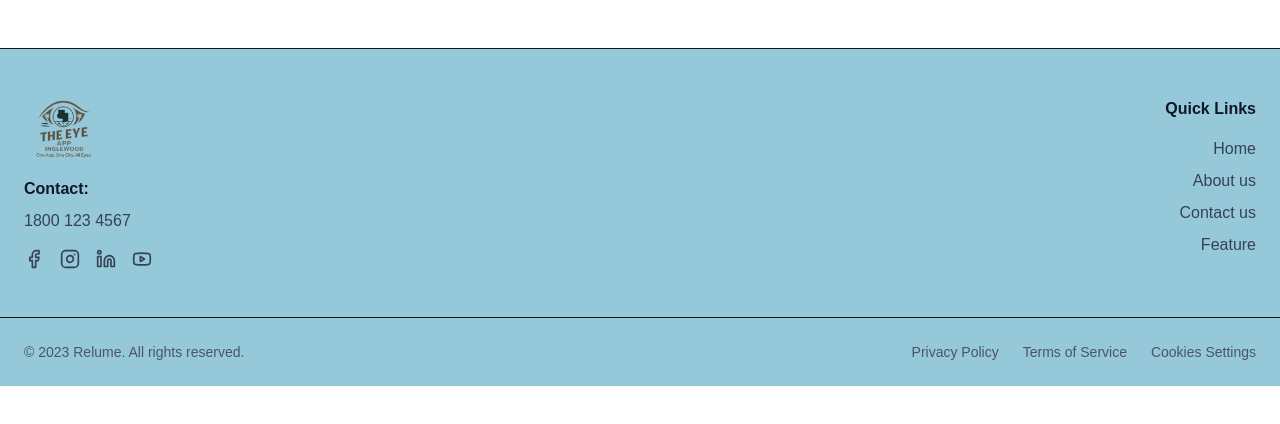
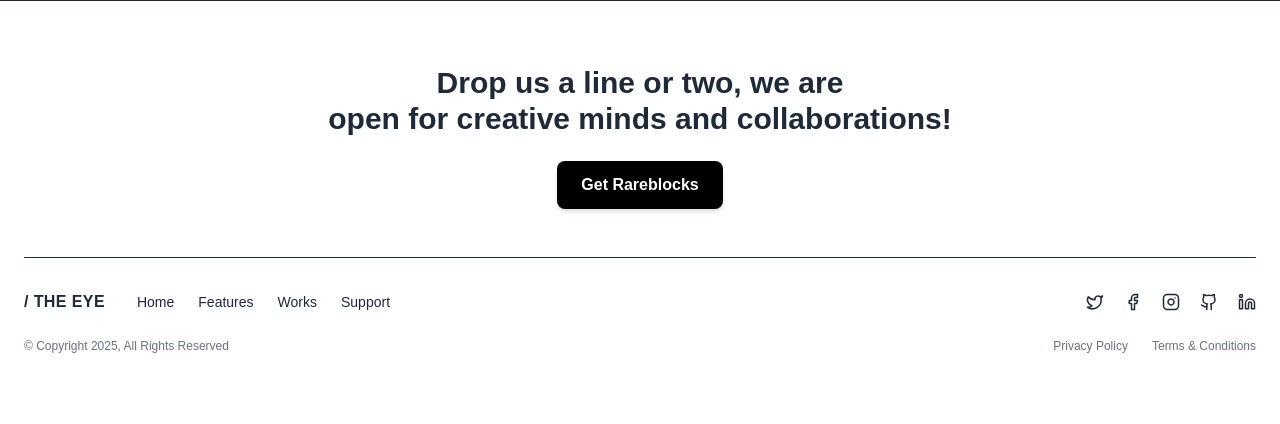
Before and after one commit to FarhanAli2000/Eye-webApp, a Next.js app: page /components/Footer in a window 1280 px wide. Shown: the top 424 px of the page. Built offline with nearby package versions, Linux system fonts and the light colour scheme.

Commit message:
sjkdfjsdf

```diff
--- a/app/components/AlertsSection.jsx
+++ b/app/components/AlertsSection.jsx
@@ -21,16 +21,16 @@ export default function AlertsSection() {
                 </div>
 
                 {/* Right Side - Video */}
-                {/* <div className="flex justify-center">
+                <div className="flex justify-center">
                     <video
-                        src="/videos/Real-Time Alerts.mp4"
+                        src="/videos/data6.mp4"
                         controls
                         autoPlay
                         loop
                         muted
                         className="rounded-xl shadow-lg w-full max-w-2xl h-[320px] object-cover"
                     />
-                </div> */}
+                </div>
 
 
             </div>
--- a/app/components/Connection.jsx
+++ b/app/components/Connection.jsx
@@ -8,16 +8,16 @@ export default function Connection() {
             <div className="container mx-auto px-6 grid grid-cols-1 md:grid-cols-2 gap-12 items-center">
 
                 {/* Left Side - Video */}
-                {/* <div className="flex justify-center">
+                <div className="flex justify-center">
                     <video
-                        src="/videos/Community Connection.mp4"
+                        src="/videos/data5.mp4"
                         controls
                         autoPlay
                         loop
                         muted
                         className="rounded-xl shadow-lg w-full max-w-2xl h-[320px] object-cover"
                     />
-                </div> */}
+                </div>
 
                 {/* Right Side - Text */}
                 <div>
--- a/app/components/ExperienceSection.jsx
+++ b/app/components/ExperienceSection.jsx
@@ -18,16 +18,16 @@ export default function ExperienceSection() {
                 </div>
 
                 {/* Right Side - Video */}
-                {/* <div className="flex justify-center">
+                <div className="flex justify-center">
                     <video
-                        src="/videos/Premium Experience.mp4"
+                        src="/videos/data8.mp4"
                         controls
                         autoPlay
                         loop
                         muted
                         className="rounded-xl shadow-lg w-full max-w-2xl h-[320px] object-cover"
                     />
-                </div> */}
+                </div>
 
 
             </div>
--- a/app/components/Explore.jsx
+++ b/app/components/Explore.jsx
@@ -19,16 +19,16 @@ export default function Explore() {
                 </div>
 
                 {/* Right Side - Video */}
-                {/* <div className="flex justify-center">
+                <div className="flex justify-center">
                     <video
-                        src="/videos/Explore Inglewood.mp4"
+                        src="/videos/data1.mp4"
                         controls
                         autoPlay
                         loop
                         muted
                         className="rounded-xl shadow-lg w-full max-w-2xl h-[320px] object-cover"
                     />
-                </div> */}
+                </div>
 
 
             </div>
--- a/app/components/Footer/page.jsx
+++ b/app/components/Footer/page.jsx
@@ -1,71 +1,51 @@
 "use client";
 
-import { Facebook, Instagram, Linkedin, Youtube } from "lucide-react";
-import Image from "next/image";
-import logo from "../../../public/images/hen.png";
+import { Facebook, Instagram, Linkedin, Twitter, Github } from "lucide-react";
 
 export default function Footer() {
     return (
-        <footer className="border-t mt-12 bg-[#95C9DA]">
-            <div className="max-w-7xl mx-auto px-6 py-12 grid grid-cols-1 md:grid-cols-4 gap-8">
+        <footer className="bg-white text-gray-800 border-t">
+            <div className="max-w-7xl mx-auto px-6 py-16 text-center">
 
-                {/* Logo & Contact */}
-                <div>
-                    <Image
-                        src={logo}
-                        alt="The Eye Logo"
-                        width={80}
-                        height={80}
-                        className="mb-4"
-                    />
-                    <p className="font-semibold text-gray-900 mb-2">Contact:</p>
-                    <p className="text-gray-700">1800 123 4567</p>
+                {/* CTA Section */}
+                <h2 className="text-2xl md:text-3xl font-bold mb-6">
+                    Drop us a line or two, we are <br />
+                    open for creative minds and collaborations!
+                </h2>
+                <button className="px-6 py-3 rounded-lg bg-black text-white font-semibold shadow-md hover:opacity-90 transition">
+                    Get Rareblocks
+                </button>
+
+                {/* Links + Social */}
+                <div className="mt-12 flex flex-col md:flex-row items-center justify-between border-t pt-8">
+
+                    {/* Logo + Nav */}
+                    <div className="flex flex-col md:flex-row items-center gap-8">
+                        <span className="font-bold tracking-wide">/ THE EYE</span>
+                        <nav className="flex gap-6 text-sm">
+                            <a href="#" className="hover:text-black">Home</a>
+                            <a href="#" className="hover:text-black">Features</a>
+                            <a href="#" className="hover:text-black">Works</a>
+                            <a href="#" className="hover:text-black">Support</a>
+                        </nav>
+                    </div>
 
                     {/* Social Icons */}
-                    <div className="flex gap-4 mt-4">
-                        <a href="#" className="text-gray-700 hover:text-teal-600">
-                            <Facebook size={20} />
-                        </a>
-                        <a href="#" className="text-gray-700 hover:text-teal-600">
-                            <Instagram size={20} />
-                        </a>
-                        <a href="#" className="text-gray-700 hover:text-teal-600">
-                            <Linkedin size={20} />
-                        </a>
-                        <a href="#" className="text-gray-700 hover:text-teal-600">
-                            <Youtube size={20} />
-                        </a>
+                    <div className="flex gap-5 mt-6 md:mt-0">
+                        <a href="#" className="hover:text-black"><Twitter size={18} /></a>
+                        <a href="#" className="hover:text-black"><Facebook size={18} /></a>
+                        <a href="#" className="hover:text-black"><Instagram size={18} /></a>
+                        <a href="#" className="hover:text-black"><Github size={18} /></a>
+                        <a href="#" className="hover:text-black"><Linkedin size={18} /></a>
                     </div>
                 </div>
 
-                {/* Empty columns to push Quick Links to right */}
-                <div></div>
-                <div></div>
-
-                {/* Quick Links - now on right side */}
-                <div className="md:text-right">
-                    <p className="font-semibold text-gray-900 mb-4">Quick Links</p>
-                    <ul className="space-y-2 text-gray-700">
-                        <li>
-                            <a href="#" className="hover:text-teal-600 font-medium">
-                                Home
-                            </a>
-                        </li>
-                        <li><a href="#" className="hover:text-teal-600">About us</a></li>
-                        <li><a href="#" className="hover:text-teal-600">Contact us</a></li>
-                        <li><a href="#" className="hover:text-teal-600">Feature</a></li>
-                    </ul>
-                </div>
-            </div>
-
-            {/* Bottom bar */}
-            <div className="border-t">
-                <div className="max-w-7xl mx-auto px-6 py-6 flex flex-col md:flex-row justify-between items-center text-sm text-gray-600">
-                    <p>© 2023 Relume. All rights reserved.</p>
-                    <div className="flex gap-6 mt-4 md:mt-0">
-                        <a href="#" className="hover:text-teal-600">Privacy Policy</a>
-                        <a href="#" className="hover:text-teal-600">Terms of Service</a>
-                        <a href="#" className="hover:text-teal-600">Cookies Settings</a>
+                {/* Bottom Bar */}
+                <div className="mt-6 flex flex-col md:flex-row justify-between items-center text-xs text-gray-500">
+                    <p>© Copyright {new Date().getFullYear()}, All Rights Reserved</p>
+                    <div className="flex gap-6 mt-2 md:mt-0">
+                        <a href="#" className="hover:text-black">Privacy Policy</a>
+                        <a href="#" className="hover:text-black">Terms & Conditions</a>
                     </div>
                 </div>
             </div>
--- a/app/components/RemindersSection.jsx
+++ b/app/components/RemindersSection.jsx
@@ -8,16 +8,16 @@ export default function RemindersSection() {
             <div className="container mx-auto px-6 grid grid-cols-1 md:grid-cols-2 gap-12 items-center">
                 {/* <p>asda</p> */}
                 {/* Left Side - Video */}
-                {/* <div className="flex justify-center">
+                <div className="flex justify-center">
                     <video
-                        src="/videos/Smart Reminders.mp4"
+                        src="/videos/data7.mp4"
                         controls
                         autoPlay
                         loop
                         muted
                         className="rounded-xl shadow-lg w-full max-w-2xl h-[320px] object-cover"
                     />
-                </div> */}
+                </div>
 
                 {/* Right Side - Text */}
                 <div>
--- a/app/components/TransitSection.jsx
+++ b/app/components/TransitSection.jsx
@@ -8,16 +8,16 @@ export default function TransitSection() {
             <div className="container mx-auto px-6 grid grid-cols-1 md:grid-cols-2 gap-12 items-center">
 
                 {/* Left Side - Video */}
-                {/* <div className="flex justify-center">
+                <div className="flex justify-center">
                     <video
-                        src="/videos/Mobility & Transit.mp4"
+                        src="/videos/data4.mp4"
                         controls
                         autoPlay
                         loop
                         muted
                         className="rounded-xl shadow-lg w-full max-w-2xl h-[320px] object-cover"
                     />
-                </div> */}
+                </div>
 
                 {/* Right Side - Text */}
                 <div>
--- a/app/components/TrustedSection.jsx
+++ b/app/components/TrustedSection.jsx
@@ -18,16 +18,16 @@ export default function TrustedSection() {
                 </div>
 
                 {/* Right Side - Video */}
-                {/* <div className="flex justify-center">
+                <div className="flex justify-center">
                     <video
-                        src="/videos/Trusted & Accurate.mp4"
+                        src="/videos/data9.mp4"
                         controls
                         autoPlay
                         loop
                         muted
                         className="rounded-xl shadow-lg w-full max-w-2xl h-[320px] object-cover"
                     />
-                </div> */}
+                </div>
 
 
             </div>
```
